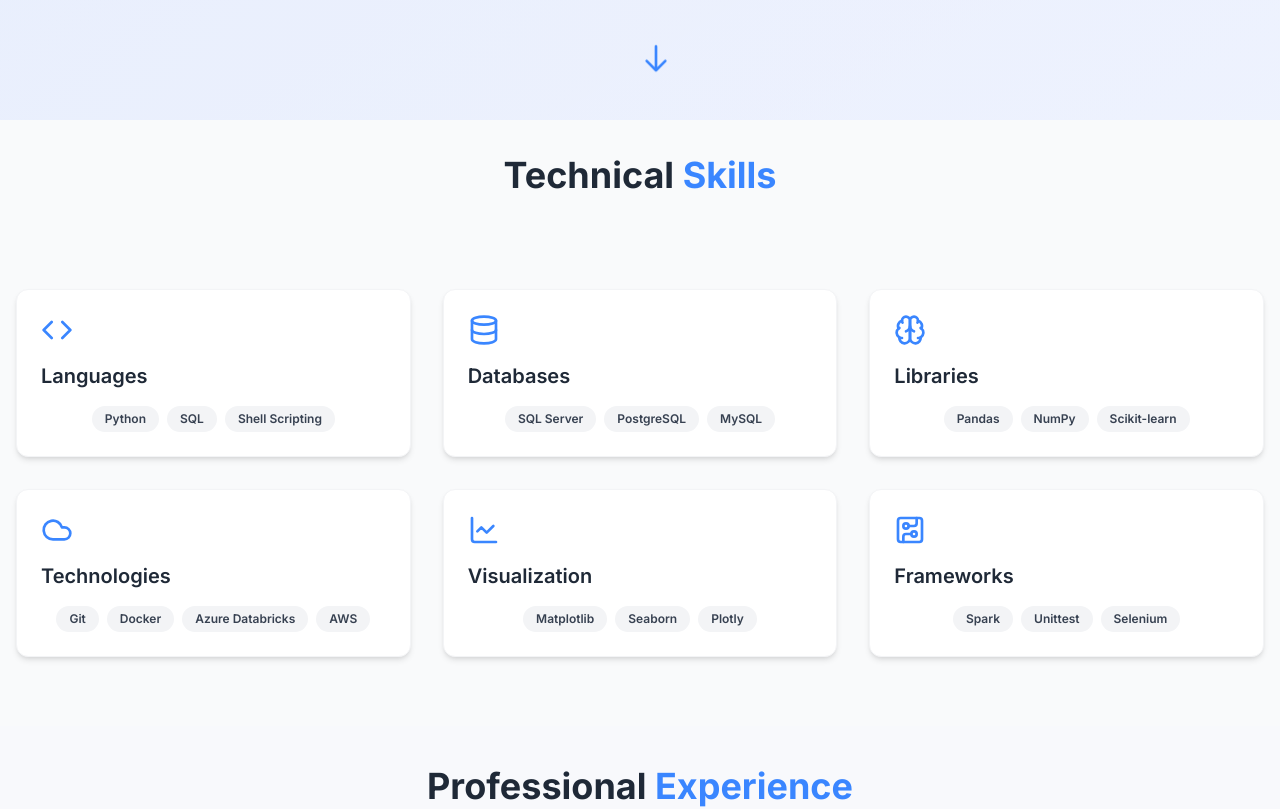
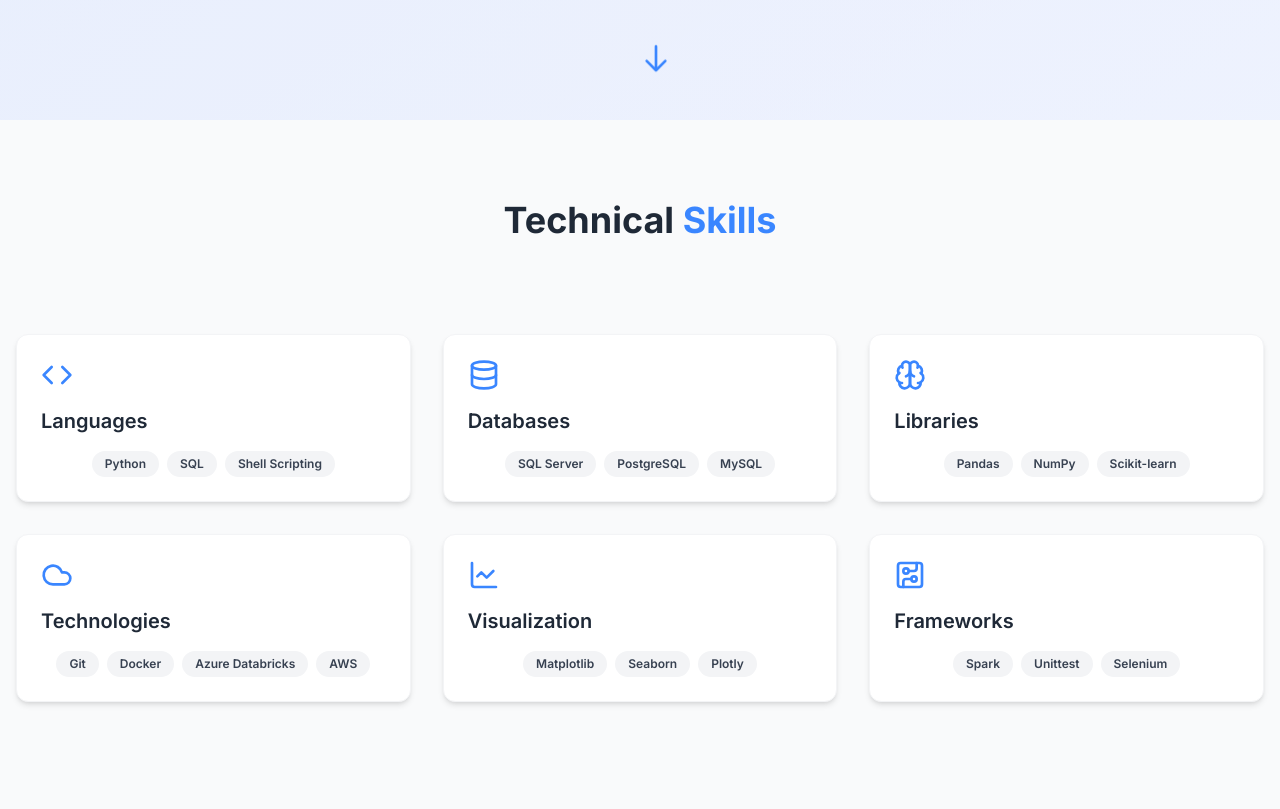
Before and after one commit to rap2rapesh/portfolio_website, a React (Vite) app: page / in a window 1280 px wide. Shown: the part 680-1489 px from the top of the page. Built offline with nearby package versions, Linux system fonts and the light colour scheme.

Commit message:
Visual edit in Lovable
Edited UI in Lovable

```diff
--- a/src/components/SkillsSection.tsx
+++ b/src/components/SkillsSection.tsx
@@ -79,7 +79,7 @@ const SkillsSection = () => {
     title: "Frameworks",
     skills: ["Spark", "Unittest", "Selenium"]
   }];
-  return <section id="skills" className="bg-gray-50 my-0 py-[5px]">
+  return <section id="skills" className="bg-gray-50 my-0 py-[50px]">
       <div className="container mx-0 px-[16px] rounded my-0">
         <div className="text-center mb-16">
           <h2 className="text-3xl md:text-4xl font-bold text-portfolio-dark py-[30px]">
```
